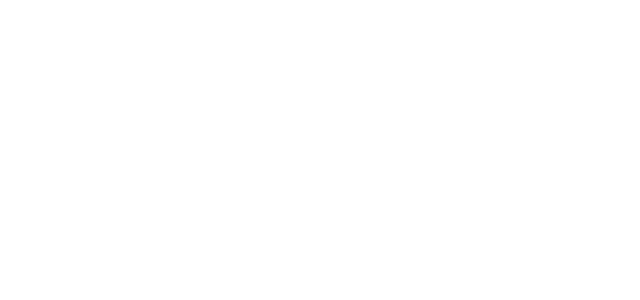
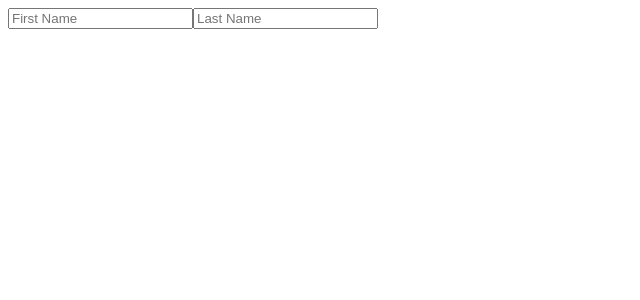
Before and after one commit to mastachiii/top-CVBuilder, a React (Vite) app: page / in a window 1280 px wide. Shown: the top 300 px of the page, without its empty margins (0-640 px from the left). Built offline with nearby package versions, Linux system fonts and the light colour scheme.

Commit message:
Added Name Components

```diff
--- a/src/App.jsx
+++ b/src/App.jsx
@@ -1,8 +1,28 @@
 import { useState } from 'react';
-import { person } from './person';
+import { personalInfo as info } from './data';
+import { Editor } from './editor';
+import { Preview } from './preview';
 
 function App() {
-    return <>{person.firstName + person.lastName}</>;
+    const [personalInfo, setPersonalInfo] = useState(info);
+
+    function handleFirstName(e) {
+        setPersonalInfo({ ...personalInfo, firstName: e.target.value });
+    }
+
+    function handleLastName(e) {
+        setPersonalInfo({ ...personalInfo, lastName: e.target.value });
+    }
+
+    return (
+        <>
+            <Editor
+                handleFirstName={handleFirstName}
+                handleLastName={handleLastName}
+            />
+            <Preview personalInfo = {personalInfo} />
+        </>
+    );
 }
 
 export default App;
--- a/src/Editor.jsx
+++ b/src/Editor.jsx
@@ -1,23 +1,25 @@
 import { useState } from 'react';
-import { person as personInfo } from './person';
 
 function Input({ type = 'text', text, onChange }) {
     return <input type={type} placeholder={text} onChange={onChange}></input>;
 }
 
-function Editor() {
-    const [person, setPerson] = useState(personInfo);
-    const handleFirstName = (e) => {
-        setPerson({ ...person, firstName: e.target.value });
-    };
-    const handleLastName = (e) => {
-        setPerson({ ...person, lastName: e.target.value });
-    };
+function Personal({handleFirstName, handleLastName}) {
+    return (
+        <>
+            <Input text='First Name' onChange={handleFirstName} />
+            <Input text='Last Name' onChange={handleLastName} />
+        </>
+    );
+}
 
+function Editor(props) {
     return (
         <div>
-            <Input text='First Name' onChange={handleFirstName} />
-            <Input text='Last Name' onChange={handleLastName} />
+            <Personal
+                handleFirstName={props.handleFirstName}
+                handleLastName={props.handleLastName}
+            />
         </div>
     );
 }
--- a/src/Preview.jsx
+++ b/src/Preview.jsx
@@ -0,0 +1,17 @@
+function Person({ firstName, lastName }) {
+    return <h1>{firstName + ' ' + lastName}</h1>;
+}
+
+function Preview(props) {
+    const personalInfo = props.personalInfo;
+    return (
+        <div>
+            <Person
+                firstName={personalInfo.firstName}
+                lastName={personalInfo.lastName}
+            />
+        </div>
+    );
+}
+
+export { Preview };
--- /dev/null
+++ b/src/data.js
@@ -0,0 +1,6 @@
+const personalInfo = {
+    firstName: '',
+    lastName: '',
+};
+
+export { personalInfo };
--- a/src/person.js
+++ /dev/null
@@ -1,6 +0,0 @@
-const person = {
-    firstName: '',
-    lastName: '',
-};
-
-export { person };
```
